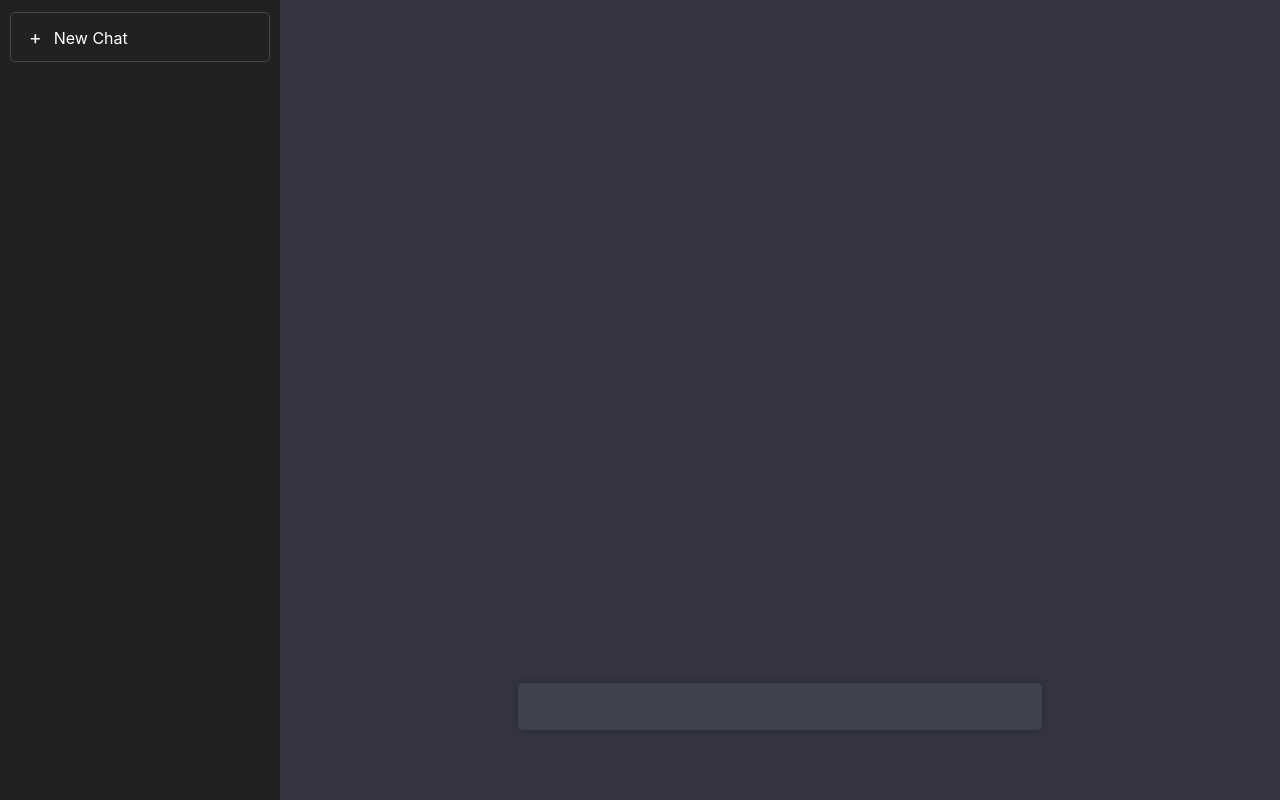
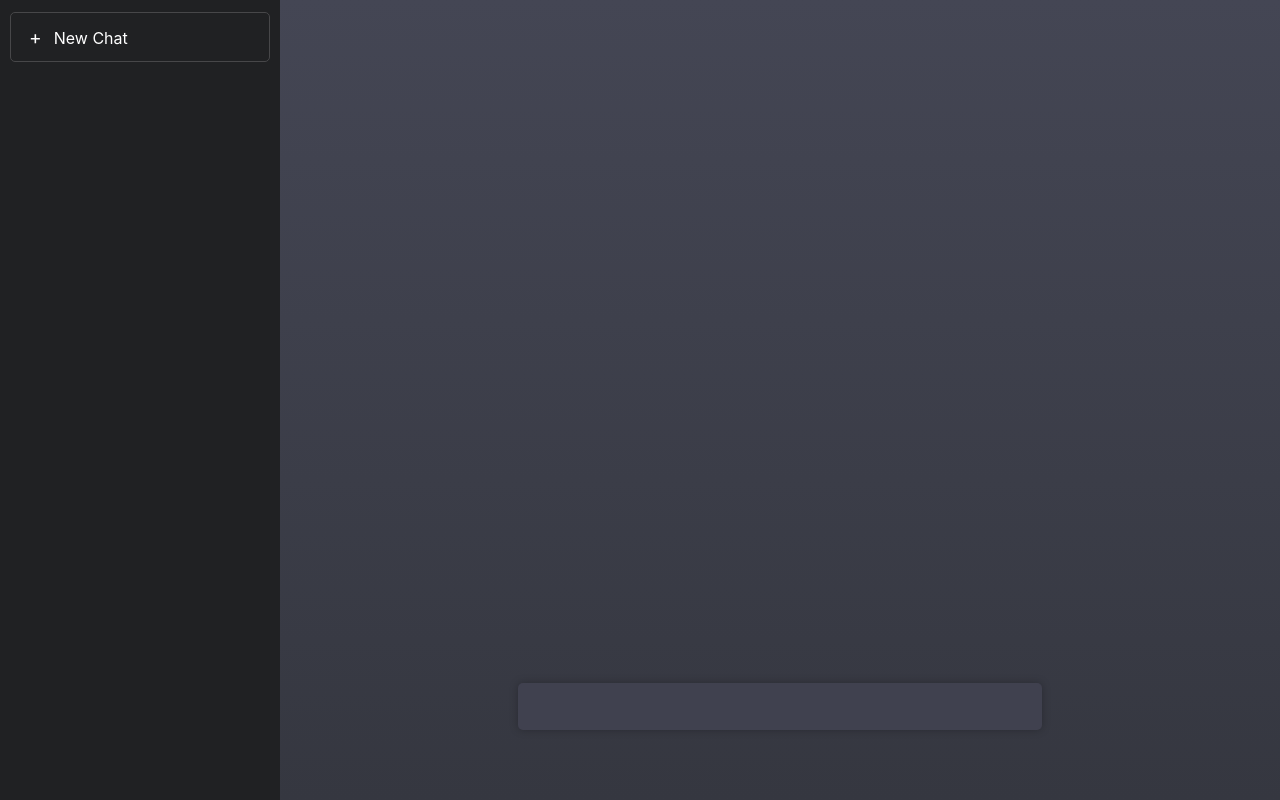
Before and after one commit to JesseKartabani/chat-gpt-enhanced, a React (Create React App) app in the folder frontend/: page / in a window 1280 px wide. Built offline with nearby package versions, Linux system fonts and the light colour scheme.

Commit message:
Add gradient to chat box

```diff
--- a/frontend/src/index.css
+++ b/frontend/src/index.css
@@ -29,6 +29,7 @@ code {
 .chat-box {
   flex: 1;
   position: relative;
+  background: linear-gradient(to top, #353740, #444654);
 }
 
 .chat-log {
```
